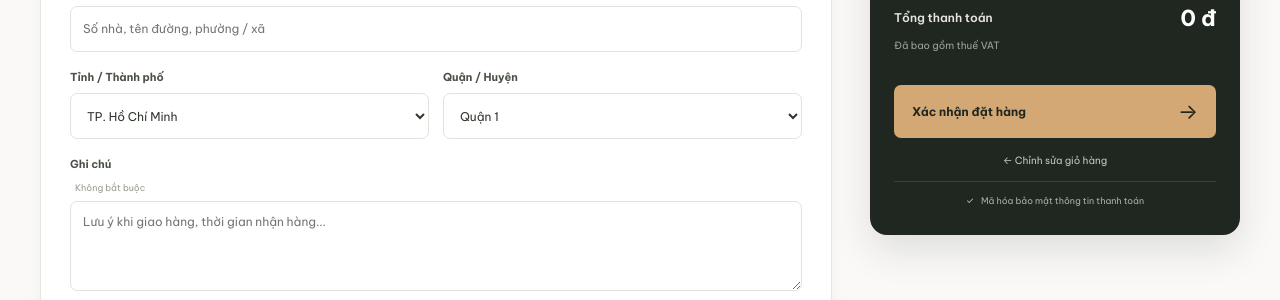
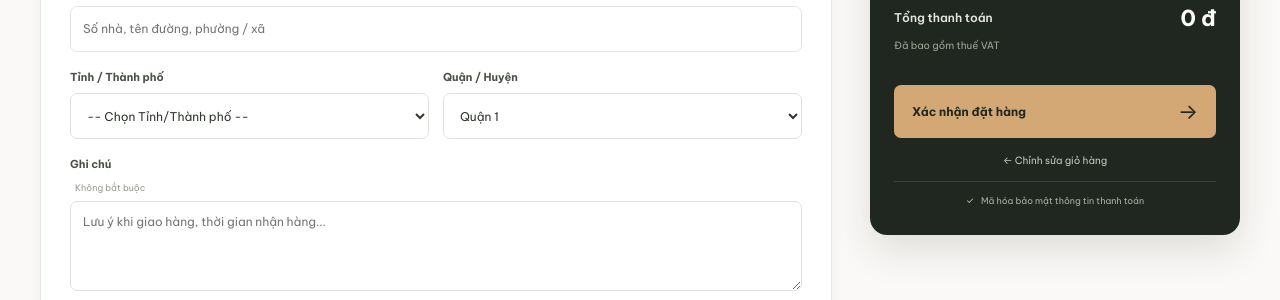
Before and after one commit to phuongdung050407/ql-cua-hang-quan-ao-asp.net, an ASP.NET Core app: page /Shop/Checkout in a window 1280 px wide. Shown: the part 749-1049 px from the top of the page. Run offline with ASP.NET Core 8, Linux system fonts and the light colour scheme; the visitor is signed in with stand-in values (Sample User, id 1); data that the repository does not hold is empty; database files in the repository are not loaded.

Commit message:
Checkout_update

```diff
--- a/Views/Shop/Checkout.cshtml
+++ b/Views/Shop/Checkout.cshtml
@@ -60,9 +60,41 @@
                     <label>
                         Tỉnh / Thành phố
                         <select name="province" required>
-                            <option value="TP. Hồ Chí Minh">TP. Hồ Chí Minh</option>
+                            <option value="">-- Chọn Tỉnh/Thành phố --</option>
                             <option value="Hà Nội">Hà Nội</option>
+                            <option value="Cao Bằng">Cao Bằng</option>
+                            <option value="Tuyên Quang">Tuyên Quang</option>
+                            <option value="Điện Biên">Điện Biên</option>
+                            <option value="Lai Châu">Lai Châu</option>
+                            <option value="Sơn La">Sơn La</option>
+                            <option value="Lào Cai">Lào Cai</option>
+                            <option value="Thái Nguyên">Thái Nguyên</option>
+                            <option value="Lạng Sơn">Lạng Sơn</option>
+                            <option value="Quảng Ninh">Quảng Ninh</option>
+                            <option value="Bắc Ninh">Bắc Ninh</option>
+                            <option value="Phú Thọ">Phú Thọ</option>
+                            <option value="Hải Phòng">Hải Phòng</option>
+                            <option value="Hưng Yên">Hưng Yên</option>
+                            <option value="Ninh Bình">Ninh Bình</option>
+                            <option value="Thanh Hóa">Thanh Hóa</option>
+                            <option value="Nghệ An">Nghệ An</option>
+                            <option value="Hà Tĩnh">Hà Tĩnh</option>
+                            <option value="Quảng Trị">Quảng Trị</option>
+                            <option value="Huế">Huế</option>
+                            <option value="Đà Nẵng">Đà Nẵng</option>
+                            <option value="Quảng Ngãi">Quảng Ngãi</option>
+                            <option value="Gia Lai">Gia Lai</option>
+                            <option value="Khánh Hòa">Khánh Hòa</option>
+                            <option value="Đắk Lắk">Đắk Lắk</option>
+                            <option value="Lâm Đồng">Lâm Đồng</option>
+                            <option value="Đồng Nai">Đồng Nai</option>
+                            <option value="Thành phố Hồ Chí Minh">Thành phố Hồ Chí Minh</option>
+                            <option value="Tây Ninh">Tây Ninh</option>
+                            <option value="Đồng Tháp">Đồng Tháp</option>
+                            <option value="Vĩnh Long">Vĩnh Long</option>
                             <option value="An Giang">An Giang</option>
+                            <option value="Cần Thơ">Cần Thơ</option>
+                            <option value="Cà Mau">Cà Mau</option>
                         </select>
                     </label>
                     <label>
```
